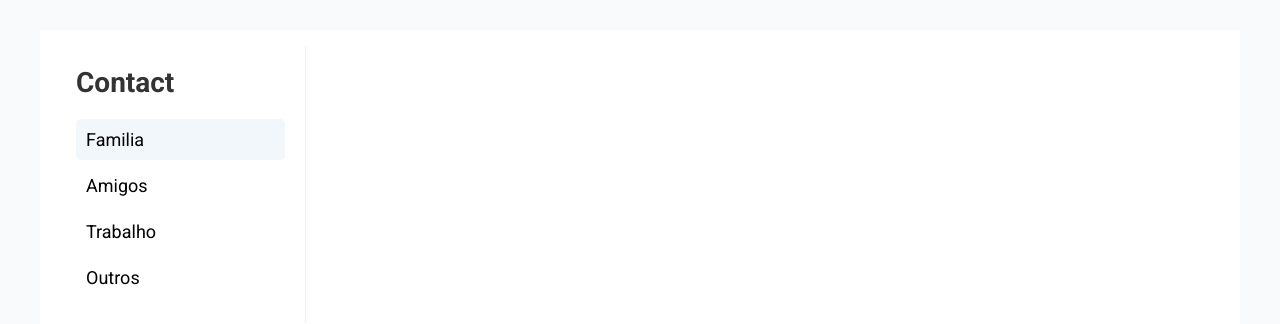
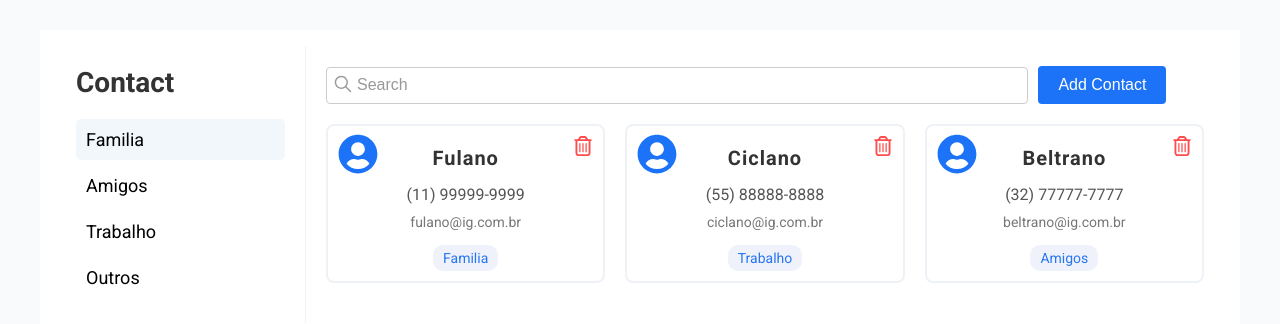
Before and after one commit to Yuri-Romeu/Contact-Manager, a React (Create React App) app: page / in a window 1280 px wide. Shown: the top 324 px of the page. Built offline with nearby package versions, Linux system fonts and the light colour scheme.

Commit message:
estilização do main e criação do componente de contato

```diff
--- a/package.json
+++ b/package.json
@@ -13,9 +13,9 @@
           "@types/react-dom": "^19.1.7",
           "react": "^19.1.1",
           "react-dom": "^19.1.1",
+          "react-icons": "^5.5.0",
           "react-scripts": "5.0.1",
           "styled-components": "^6.1.19",
-          "typescript": "^4.9.5",
           "web-vitals": "^2.1.4"
      },
      "scripts": {
@@ -41,5 +41,8 @@
                "last 1 firefox version",
                "last 1 safari version"
           ]
+     },
+     "devDependencies": {
+          "typescript": "^5.9.2"
      }
 }
--- a/src/App.tsx
+++ b/src/App.tsx
@@ -1,4 +1,5 @@
 import BarraLateral from './containers/BarraLateral';
+import ListaDeContatos from './containers/ListaDeContatos';
 import EstiloGlobal, { Container } from './styles';
 
 function App() {
@@ -7,6 +8,7 @@ function App() {
                <EstiloGlobal />
                <Container>
                     <BarraLateral />
+                    <ListaDeContatos />
                </Container>
           </>
      );
--- /dev/null
+++ b/src/Components/Contato/index.tsx
@@ -0,0 +1,23 @@
+import { ContatoContainer, Email, Icon, Nome, Numero, IconDelete, Classificacao } from './styles';
+
+type ContatoProps = {
+     nome: string;
+     email: string;
+     telefone: string;
+     classificacao: 'Familia' | 'Amigos' | 'Trabalho' | 'Outros';
+};
+
+const Contato = ({ nome, email, telefone, classificacao }: ContatoProps) => {
+     return (
+          <ContatoContainer>
+               <Icon size={40} />
+               <Nome>{nome}</Nome>
+               <Numero>{telefone}</Numero>
+               <Email>{email}</Email>
+               <Classificacao>{classificacao}</Classificacao>
+               <IconDelete size={20} />
+          </ContatoContainer>
+     );
+};
+
+export default Contato;
--- /dev/null
+++ b/src/Components/Contato/styles.ts
@@ -0,0 +1,63 @@
+import styled from 'styled-components';
+import { FaUserCircle } from 'react-icons/fa';
+import { FaRegTrashCan } from 'react-icons/fa6';
+
+export const ContatoContainer = styled.div`
+     position: relative;
+     display: flex;
+     flex-direction: column;
+     align-items: center;
+     padding: 10px;
+     border: 2px solid #eef1f6;
+     border-radius: 8px;
+     max-width: 450px;
+     width: 100%;
+`;
+
+export const Nome = styled.h1`
+     font-size: 20px;
+     color: #333;
+     margin: 10px 0;
+     letter-spacing: 1px;
+`;
+
+export const Numero = styled.p`
+     font-size: 16px;
+     color: #555;
+     margin: 5px 0;
+`;
+
+export const Email = styled.p`
+     font-size: 14px;
+     color: #777;
+     margin: 5px 0;
+`;
+
+export const Icon = styled(FaUserCircle)`
+     color: #1d73f7;
+     position: absolute;
+     left: 10px;
+     top: 18%;
+     transform: translateY(-50%);
+`;
+
+export const IconDelete = styled(FaRegTrashCan)`
+     color: #ff4d4d;
+     cursor: pointer;
+     position: absolute;
+     right: 10px;
+     top: 10px;
+
+     &:hover {
+          color: #e60000;
+     }
+`;
+
+export const Classificacao = styled.span`
+     font-size: 14px;
+     background-color: #f0f2fb;
+     color: #2676f2;
+     padding: 5px 10px;
+     border-radius: 10px;
+     margin-top: 10px;
+`;
--- /dev/null
+++ b/src/containers/ListaDeContatos/index.tsx
@@ -0,0 +1,35 @@
+import Contato from '../../Components/Contato';
+import { BotaoAdicionarContato, Container, Icon, ListaContatos, SearchInput } from './styles';
+
+const ListaDeContatos = () => {
+     return (
+          <Container>
+               <div style={{ position: 'relative' }}>
+                    <Icon size={22} />
+                    <SearchInput type="search" placeholder="Search" />
+                    <BotaoAdicionarContato>Add Contact</BotaoAdicionarContato>
+               </div>
+               <ListaContatos>
+                    <Contato
+                         nome="Fulano"
+                         email="fulano@ig.com.br"
+                         telefone="(11) 99999-9999"
+                         classificacao="Familia"
+                    />
+                    <Contato
+                         nome="Ciclano"
+                         email="ciclano@ig.com.br"
+                         telefone="(55) 88888-8888"
+                         classificacao="Trabalho"
+                    />
+                    <Contato
+                         nome="Beltrano"
+                         email="beltrano@ig.com.br"
+                         telefone="(32) 77777-7777"
+                         classificacao="Amigos"
+                    />
+               </ListaContatos>
+          </Container>
+     );
+};
+export default ListaDeContatos;
--- /dev/null
+++ b/src/containers/ListaDeContatos/styles.ts
@@ -0,0 +1,51 @@
+import styled from 'styled-components';
+import { IoIosSearch } from 'react-icons/io';
+
+export const Container = styled.main`
+     padding: 20px;
+     margin-left: 26px;
+`;
+
+export const SearchInput = styled.input`
+     width: 80%;
+     padding: 10px 30px;
+     border: 1px solid #ccc;
+     border-radius: 4px;
+     margin-bottom: 20px;
+     color: #333;
+     margin-right: 10px;
+
+     &::placeholder {
+          color: #999;
+          font-size: 16px;
+          font-weight: 500;
+     }
+`;
+
+export const BotaoAdicionarContato = styled.button`
+     padding: 10px 20px;
+     background-color: #1d73f7;
+     color: #fff;
+     border: none;
+     border-radius: 4px;
+     cursor: pointer;
+     font-size: 16px;
+
+     &:hover {
+          background-color: #155bb5;
+     }
+`;
+
+export const ListaContatos = styled.div`
+     display: grid;
+     grid-template-columns: repeat(auto-fill, minmax(250px, 1fr));
+     gap: 20px;
+`;
+
+export const Icon = styled(IoIosSearch)`
+     position: absolute;
+     left: 6px;
+     top: 31%;
+     transform: translateY(-50%);
+     color: #999;
+`;
--- a/src/styles/index.ts
+++ b/src/styles/index.ts
@@ -19,6 +19,8 @@ export const Container = styled.div`
      margin: 30px auto;
      padding: 16px;
      background-color: #fff;
+     display: grid;
+     grid-template-columns: 224px auto;
 `;
 
 export default EstiloGlobal;
```
Also changed, not shown: 1 other file (tests, documents, lock files or other folders).
